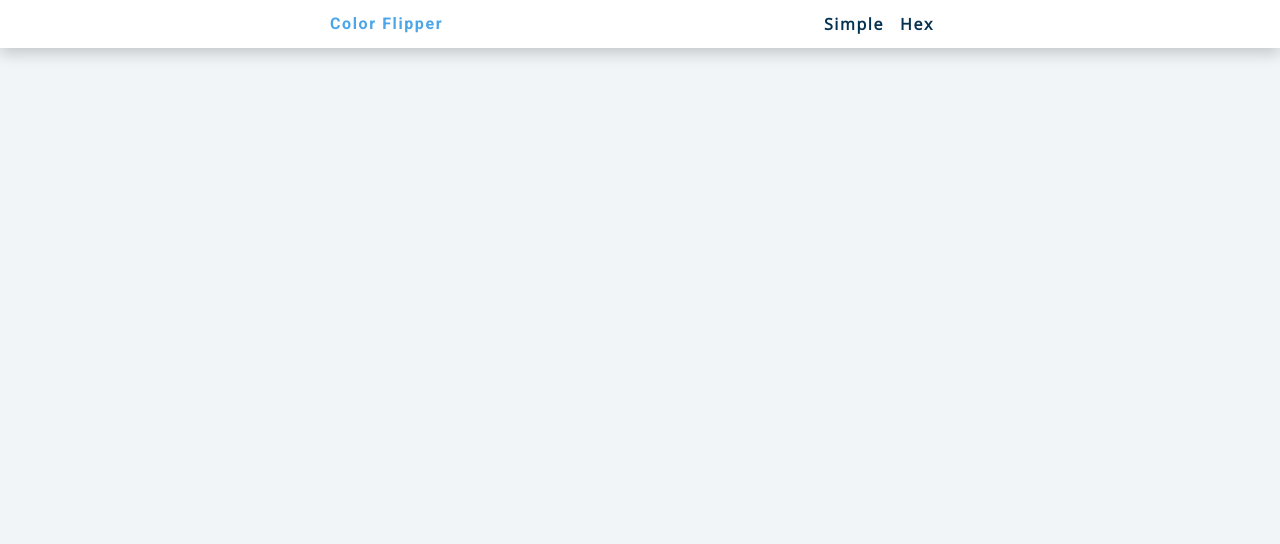
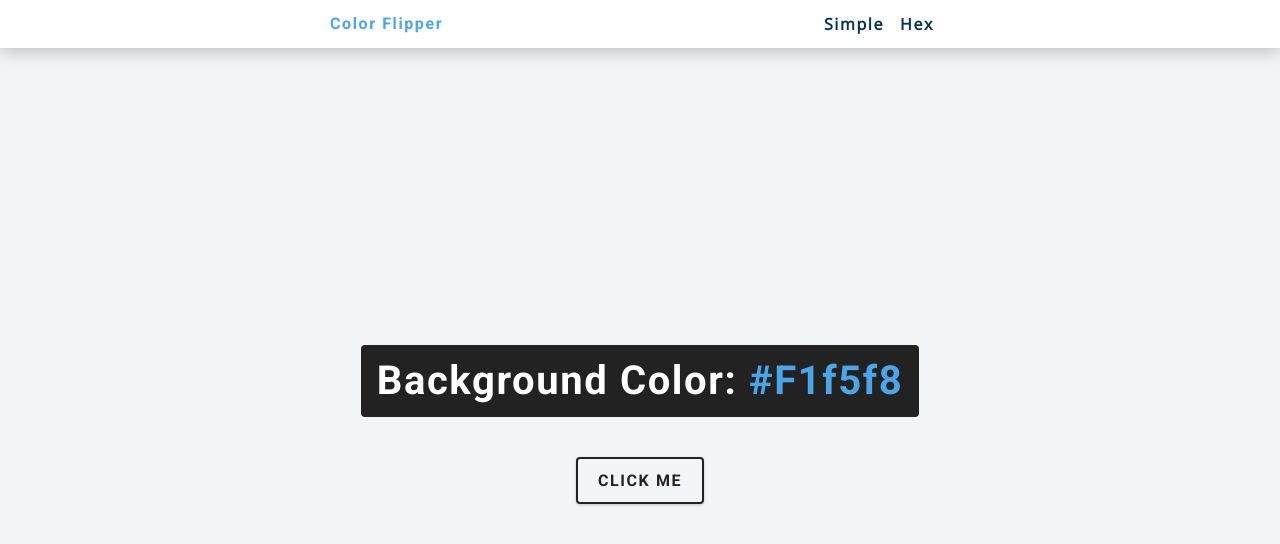
Before and after one commit to shubhamcr771/color-fliper, a plain HTML site: page index.html in a window 1280 px wide. Drawn offline with nearby package versions, Linux system fonts and the light colour scheme.

Commit message:
html done

```diff
--- a/index.html
+++ b/index.html
@@ -22,6 +22,15 @@
         </ul>
       </div>
     </nav>
+    <main>
+      <div class="container">
+        <h2>
+          background color:
+          <span class="color"> #f1f5f8 </span>
+        </h2>
+        <button class="btn btn-hero" id="btn">click me</button>
+      </div>
+    </main>
     <!-- javascript -->
     <script src="app.js"></script>
   </body>
```
